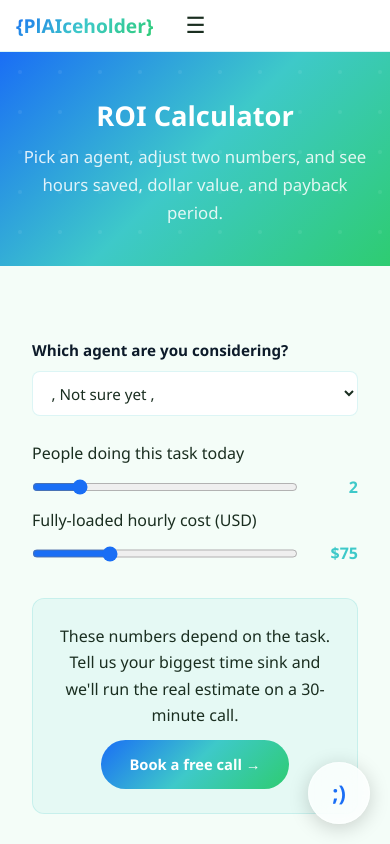
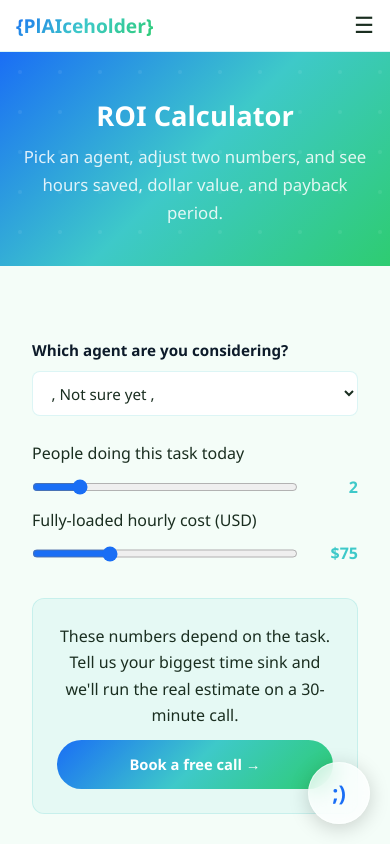
Before and after one commit to llcmultum-del/plaiceholder-website, a plain HTML site: page roi.html in a window 390 px wide. Shown: the top 844 px of the page. Drawn offline with Linux system fonts and the light colour scheme.

Commit message:
Fix hamburger to right side; fix mobile CTA button stacking
Hamburger gets margin-left:auto to pin it right. CTA buttons in sections get width:100% on mobile so they stack full-width cleanly.

Co-Authored-By: Claude Sonnet 4.6 <noreply@anthropic.com>

```diff
--- a/style.css
+++ b/style.css
@@ -40,7 +40,7 @@ nav>.nav-cta{background:var(--grad);color:#fff !important;padding:.38rem 1.1rem;
   border-radius:100px;-webkit-text-fill-color:#fff !important;font-size:.85rem !important;
   white-space:nowrap;flex-shrink:0;}
 nav>.nav-cta:hover{opacity:.85;}
-.hamburger{display:none;background:none;border:none;font-size:1.4rem;cursor:pointer;color:var(--ink);}
+.hamburger{display:none;background:none;border:none;font-size:1.4rem;cursor:pointer;color:var(--ink);margin-left:auto;}
 @media(max-width:900px){
   nav>ul{display:none;flex-direction:column;align-items:flex-start;position:absolute;top:100%;left:0;right:0;
     background:#fff;border-bottom:1px solid var(--border);padding:1rem 2rem 1.5rem;gap:.9rem;z-index:300;}
@@ -424,6 +424,9 @@ footer{background:var(--dark);padding:3rem 2rem 1.5rem;}
   .frow{grid-template-columns:1fr;}
   .sbtn{width:100%;text-align:center;}
 
+  /* cta button groups */
+  .section .btn{width:100%;text-align:center;}
+
   /* buttons */
   .hero-btns{flex-direction:column;align-items:center;}
   .hero-btns .btn{width:100%;max-width:280px;text-align:center;}
```
